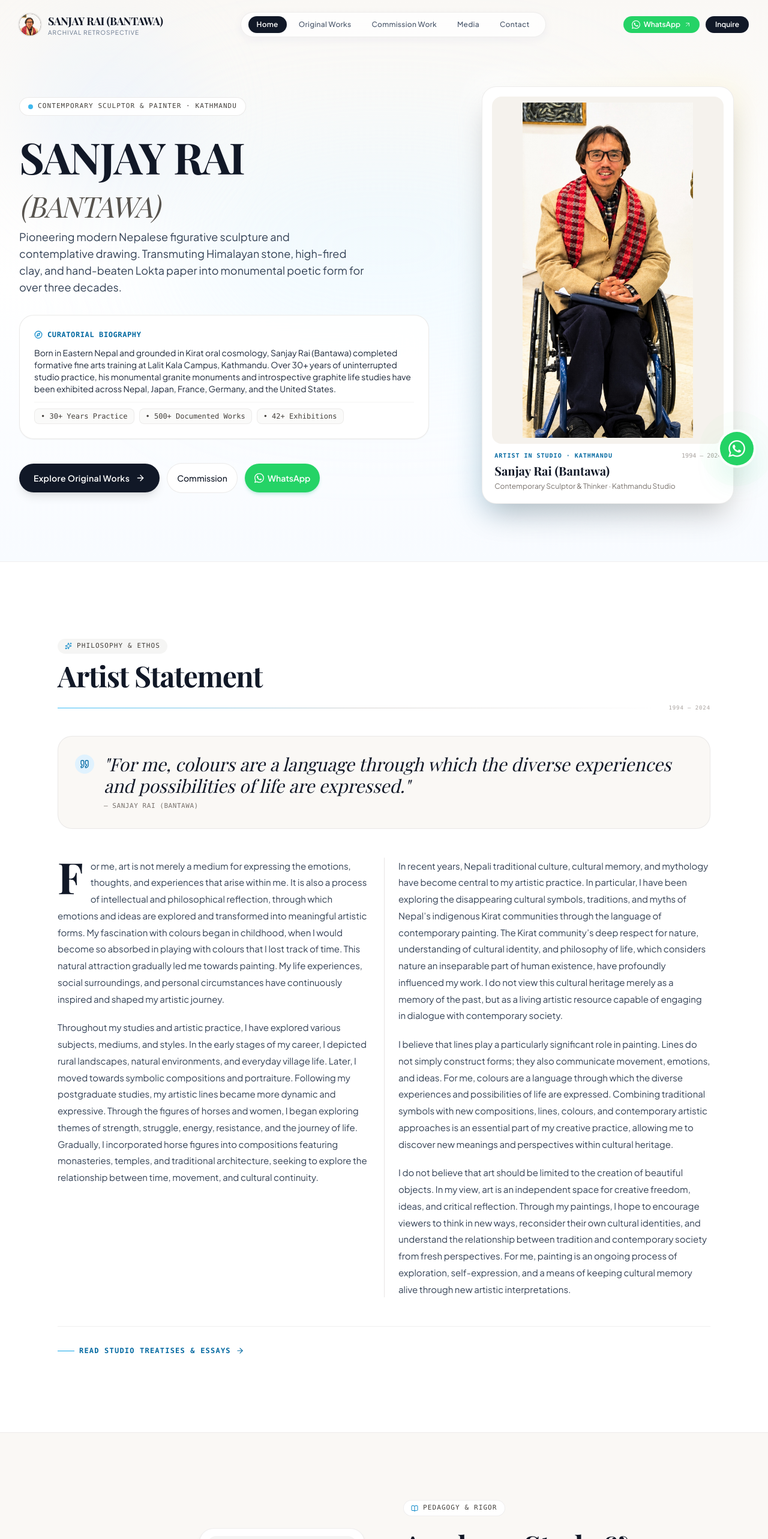
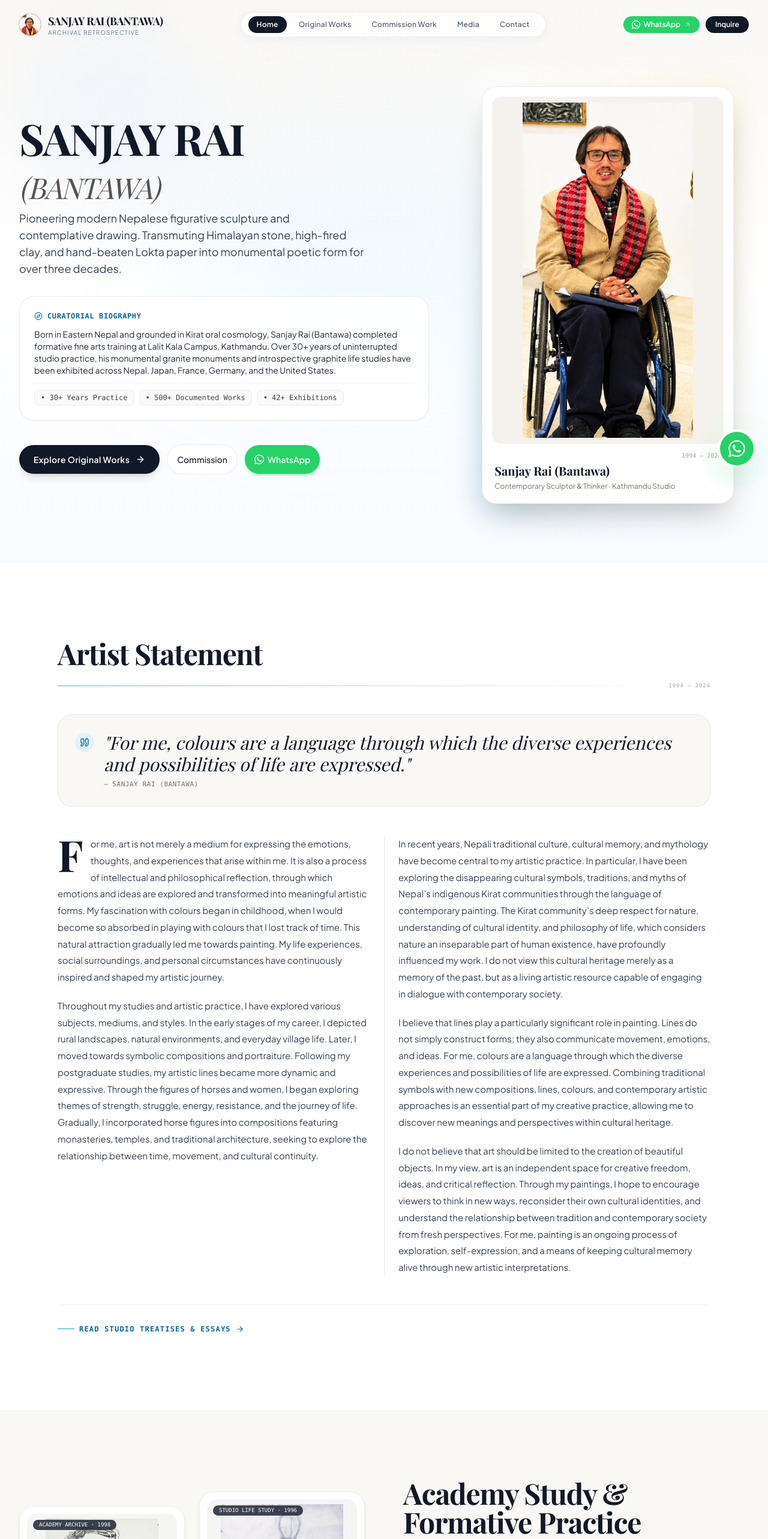
Before and after one commit to Prakash0m/sanjayrai, a React (Vite) app: page / in a window 1280 px wide. Shown: the top 2566 px of the page at 60% size. Built offline with nearby package versions, Linux system fonts and the light colour scheme; the HTML template or start-up script is replaced by a standard one; a web font is replaced by a local one.

Commit message:
fix: remove all uppercase eyebrow badges and pill labels across all pages

```diff
--- a/src/components/Hero.tsx
+++ b/src/components/Hero.tsx
@@ -114,9 +114,6 @@ export const Hero: React.FC<HeroProps> = ({ onExploreClick }) => {
               </div>
 
               <div className="pt-3 pb-1 px-1 flex flex-col space-y-1 text-left">
-                <span className="text-[10px] font-mono tracking-widest text-sky-700 uppercase font-semibold">
-                  Artist in Studio · Archive
-                </span>
                 <h3 className="font-serif text-lg sm:text-xl font-bold text-ink-900">
                   Sanjay Rai (Bantawa)
                 </h3>
--- a/src/pages/CommissionWork.tsx
+++ b/src/pages/CommissionWork.tsx
@@ -78,11 +78,6 @@ export const CommissionWork: React.FC = () => {
 
         {/* TOP: Commission Header */}
         <div className="text-center max-w-3xl mx-auto space-y-4">
-          <div className="inline-flex items-center space-x-2 px-3.5 py-1 rounded-full bg-white/90 backdrop-blur-md border border-stone-200/80 shadow-2xs text-[11px] font-mono tracking-widest text-stone-700 uppercase">
-            <Hammer className="w-3 h-3 text-sky-600" />
-            <span>SITE-SPECIFIC SCULPTURE & MONUMENTS</span>
-          </div>
-
           <h1 className="font-serif text-3xl sm:text-4xl md:text-5xl lg:text-6xl font-bold tracking-tight text-ink-900 leading-tight">
             Commission Work
           </h1>
--- a/src/pages/ContactPage.tsx
+++ b/src/pages/ContactPage.tsx
@@ -50,11 +50,6 @@ export const ContactPage: React.FC = () => {
 
         {/* Page Heading: Exact Requirement: "Get in Touch" */}
         <div className="text-center max-w-3xl mx-auto space-y-4">
-          <div className="inline-flex items-center space-x-2 px-3.5 py-1 rounded-full bg-white/90 backdrop-blur-md border border-stone-200/80 shadow-2xs text-[11px] font-mono tracking-widest text-stone-700 uppercase">
-            <Mail className="w-3 h-3 text-sky-600" />
-            <span>CORRESPONDENCE & VISITS</span>
-          </div>
-
           <h1 className="font-serif text-3xl sm:text-4xl md:text-5xl lg:text-6xl font-bold tracking-tight text-ink-900 leading-tight">
             Get in Touch
           </h1>
--- a/src/pages/Home.tsx
+++ b/src/pages/Home.tsx
@@ -1,6 +1,6 @@
 import React, { useState } from 'react';
 import { Link } from 'react-router-dom';
-import { ArrowRight, BookOpen, Layers, Compass, Palette, Hammer, PenTool, ChevronDown, ChevronUp, Sparkles, Quote } from 'lucide-react';
+import { ArrowRight, Compass, Palette, Hammer, PenTool, ChevronDown, ChevronUp, Quote } from 'lucide-react';
 import { SmartImage } from '../components/SmartImage';
 import { getWhatsAppUrl } from '../config/site';
 import { WhatsAppIcon } from '../components/Icons';
@@ -22,12 +22,6 @@ export const Home: React.FC = () => {
 
             {/* Left Col: Artist Headline & Short Bio */}
             <div className="lg:col-span-7 space-y-5 sm:space-y-8 text-center lg:text-left">
-
-              {/* Eyebrow Pill */}
-              <div className="inline-flex items-center space-x-2 px-3 sm:px-3.5 py-1 sm:py-1.5 rounded-full bg-white/90 backdrop-blur-md border border-stone-200/80 shadow-2xs text-[10px] sm:text-[11px] font-mono tracking-widest text-stone-700 uppercase max-w-full">
-                <span className="w-2 h-2 rounded-full bg-sky-500 animate-pulse shrink-0" />
-                <span className="truncate">CONTEMPORARY SCULPTOR &amp; PAINTER · KATHMANDU</span>
-              </div>
 
               {/* Large Editorial Headline */}
               <div className="space-y-2">
@@ -116,10 +110,7 @@ export const Home: React.FC = () => {
 
                   {/* Clean Editorial Caption (Outside photo area so zero obstruction) */}
                   <div className="pt-3 pb-1 px-1 flex flex-col space-y-1 text-left">
-                    <div className="flex items-center justify-between">
-                      <span className="text-[10px] font-mono tracking-widest text-sky-700 uppercase font-semibold">
-                        ARTIST IN STUDIO · KATHMANDU
-                      </span>
+                    <div className="flex items-center justify-end">
                       <span className="text-[10px] font-mono text-stone-400">1994 – 2024</span>
                     </div>
                     <h3 className="font-serif text-lg sm:text-xl font-bold text-ink-900 leading-tight">
@@ -144,11 +135,6 @@ export const Home: React.FC = () => {
 
           {/* ── Heading + Decorative Rule ──────────────────────── */}
           <div className="mb-6 sm:mb-10">
-            <div className="inline-flex items-center space-x-2 px-3 py-1 rounded-full bg-stone-100 text-stone-700 text-[10px] sm:text-[11px] font-mono tracking-widest uppercase mb-3">
-              <Sparkles className="w-3 h-3 text-sky-600" />
-              <span>PHILOSOPHY &amp; ETHOS</span>
-            </div>
-
             <h2 className="font-serif text-2xl sm:text-4xl md:text-5xl font-bold text-ink-900 tracking-tight leading-tight mb-4 sm:mb-6">
               Artist Statement
             </h2>
@@ -297,11 +283,6 @@ export const Home: React.FC = () => {
 
             {/* Right Col: Academy Study Text */}
             <div className="lg:col-span-6 space-y-6 order-1 lg:order-2">
-              <div className="inline-flex items-center space-x-2 px-3 py-1 rounded-full bg-white text-stone-700 text-[11px] font-mono tracking-widest uppercase border border-stone-200/60">
-                <BookOpen className="w-3 h-3 text-sky-600" />
-                <span>PEDAGOGY & RIGOR</span>
-              </div>
-
               <h2 className="font-serif text-3xl sm:text-4xl md:text-5xl font-bold text-ink-900 tracking-tight leading-tight">
                 Academy Study & Formative Practice
               </h2>
@@ -358,10 +339,6 @@ export const Home: React.FC = () => {
           {/* Section Header */}
           <div className="flex flex-col md:flex-row md:items-end justify-between mb-12 gap-6">
             <div>
-              <div className="inline-flex items-center space-x-2 px-3 py-1 rounded-full bg-stone-100 text-stone-700 text-[11px] font-mono tracking-widest uppercase mb-3">
-                <Layers className="w-3 h-3 text-sky-600" />
-                <span>CORE MEDIUMS & DISCIPLINES</span>
-              </div>
               <h2 className="font-serif text-3xl sm:text-4xl md:text-5xl font-bold text-ink-900 tracking-tight leading-tight">
                 Sketch · Painting · Sculpture
               </h2>
--- a/src/pages/Media.tsx
+++ b/src/pages/Media.tsx
@@ -15,11 +15,6 @@ export const Media: React.FC = () => {
 
         {/* Page Header */}
         <div className="text-center max-w-3xl mx-auto space-y-4">
-          <div className="inline-flex items-center space-x-2 px-3.5 py-1 rounded-full bg-white/90 backdrop-blur-md border border-stone-200/80 shadow-2xs text-[11px] font-mono tracking-widest text-stone-700 uppercase">
-            <Video className="w-3 h-3 text-sky-600" />
-            <span>ARCHIVAL MEDIA · DISCOURSE & PRESS</span>
-          </div>
-
           <h1 className="font-serif text-3xl sm:text-4xl md:text-5xl lg:text-6xl font-bold tracking-tight text-ink-900 leading-tight">
             Media & Publications
           </h1>
--- a/src/pages/OriginalWorks.tsx
+++ b/src/pages/OriginalWorks.tsx
@@ -5,7 +5,7 @@ import { SmartImage } from '../components/SmartImage';
 import { ImageLightbox } from '../components/ImageLightbox';
 import { getWhatsAppUrl } from '../config/site';
 import { WhatsAppIcon } from '../components/Icons';
-import { Eye, Tag } from 'lucide-react';
+import { Eye } from 'lucide-react';
 
 export const OriginalWorks: React.FC = () => {
   const [searchParams, setSearchParams] = useSearchParams();
@@ -51,11 +51,6 @@ export const OriginalWorks: React.FC = () => {
 
         {/* Page Header */}
         <div className="text-center max-w-3xl mx-auto mb-12 sm:mb-16 space-y-4">
-          <div className="inline-flex items-center space-x-2 px-3.5 py-1 rounded-full bg-white/90 backdrop-blur-md border border-stone-200/80 shadow-2xs text-[11px] font-mono tracking-widest text-stone-700 uppercase">
-            <Tag className="w-3 h-3 text-sky-600" />
-            <span>ORIGINAL WORKS · STUDIO ACQUISITIONS</span>
-          </div>
-
           <h1 className="font-serif text-3xl sm:text-4xl md:text-5xl lg:text-6xl font-bold tracking-tight text-ink-900 leading-tight">
             Original Works & Paintings
           </h1>
```
